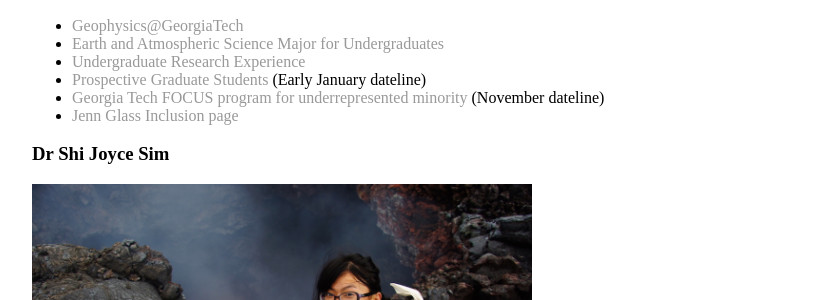
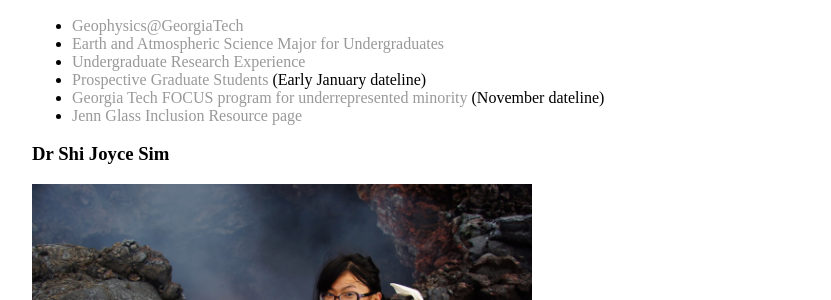
Before and after one commit to joycesim/joycesim.github.io, a Jekyll site: the page built from group/index.md, in a window 1280 px wide. Shown: the part 583-883 px from the top of the page, without its empty margins (224-1055 px from the left). Built offline with Jekyll 4.4.1, drawn with Linux system fonts in a browser that asks for light colours.

Commit message:
Update index.md

```diff
--- a/group/index.md
+++ b/group/index.md
@@ -18,7 +18,7 @@ Undergraduates are invited to apply for a ten-week research program hosted by Ge
 * [Undergraduate Research Experience](https://easreu.eas.gatech.edu/)
 * [Prospective Graduate Students](https://eas.gatech.edu/graduate/prospective-graduate-students) (Early January dateline)
 * [Georgia Tech FOCUS program for underrepresented minority](https://focus.gatech.edu/) (November dateline)
-* [Jenn Glass Inclusion page](http://www.jenniferglass.com/Jennifer_Glass/Inclusion.html)
+* [Jenn Glass Inclusion Resource page](http://www.jenniferglass.com/Jennifer_Glass/Inclusion.html)
 
 ### Dr Shi Joyce Sim
 <img src="/image/Profile3.JPG" alt="Kamchatka 2013" title="Kamchatka 2013." width="500" />
```
